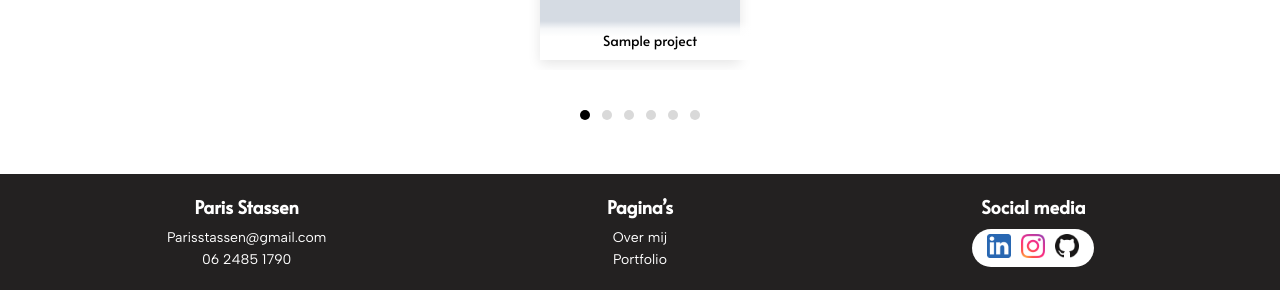
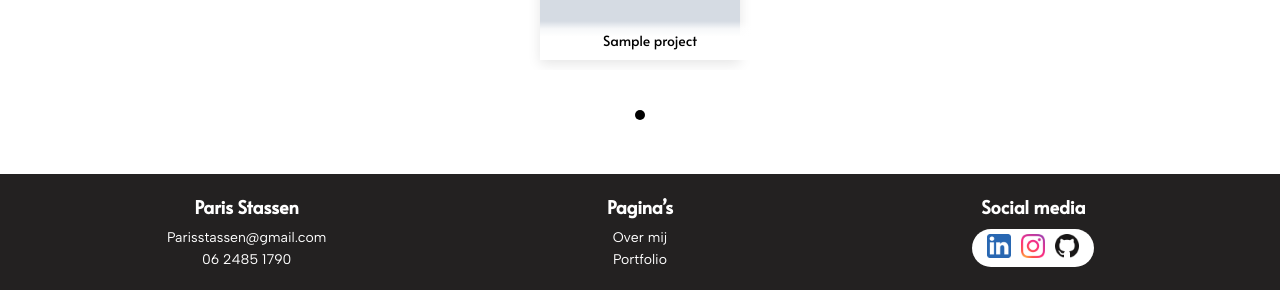
Before and after one commit to Parisxx/portfolio, a PHP site: page / in a window 1280 px wide. Shown: the part 1883-2173 px from the top of the page. Run offline with PHP 8.4, Linux system fonts and the light colour scheme; tables that the repository leaves empty or names only in its code hold one stand-in row (values such as "Sample post"); grey boxes marked "Sample" are stand-in pictures.

Commit message:
refactor: changed the dots to the php so it updates dynamically

```diff
--- a/index.css
+++ b/index.css
@@ -1,9 +1,3 @@
-* {
-    margin: 0;
-    padding: 0;
-    scroll-behavior: smooth;
-}
-
 @font-face {
     font-family: 'alata';
     src: url('src/fonts/Alata/Alata-Regular.ttf') format('truetype');
@@ -23,6 +17,12 @@
     src: url('src/fonts/Archivo_Black/ArchivoBlack-Regular.ttf') format('truetype');
     font-weight: normal;
     font-style: normal;
+}
+
+* {
+    margin: 0;
+    padding: 0;
+    scroll-behavior: smooth;
 }
 
 body {
--- a/index.php
+++ b/index.php
@@ -95,12 +95,9 @@ $project_documents = $stmt->fetchAll(PDO::FETCH_ASSOC);
 
         <!-- The dots/circles -->
         <div class="dots-container">
-            <span class="dot"></span>
-            <span class="dot"></span>
-            <span class="dot"></span>
-            <span class="dot"></span>
-            <span class="dot"></span>
-            <span class="dot"></span>
+            <?php for ($i = 0; $i < count($projects); $i++): ?>
+                <span class="dot" onclick="currentSlide(<?php echo $i + 1; ?>)"></span>
+            <?php endfor; ?>
         </div>
         <script src="script.js"></script>
     </div>
```
